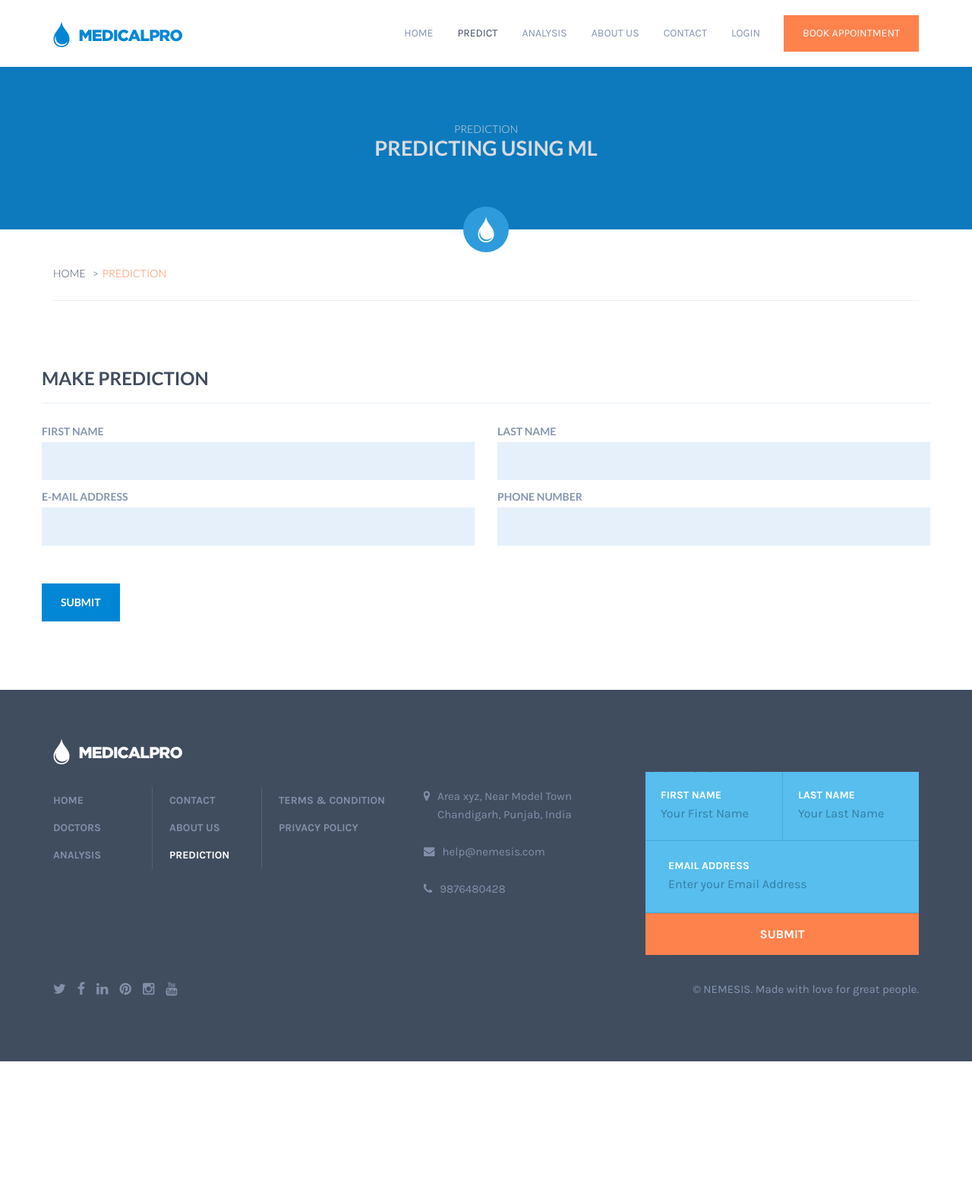
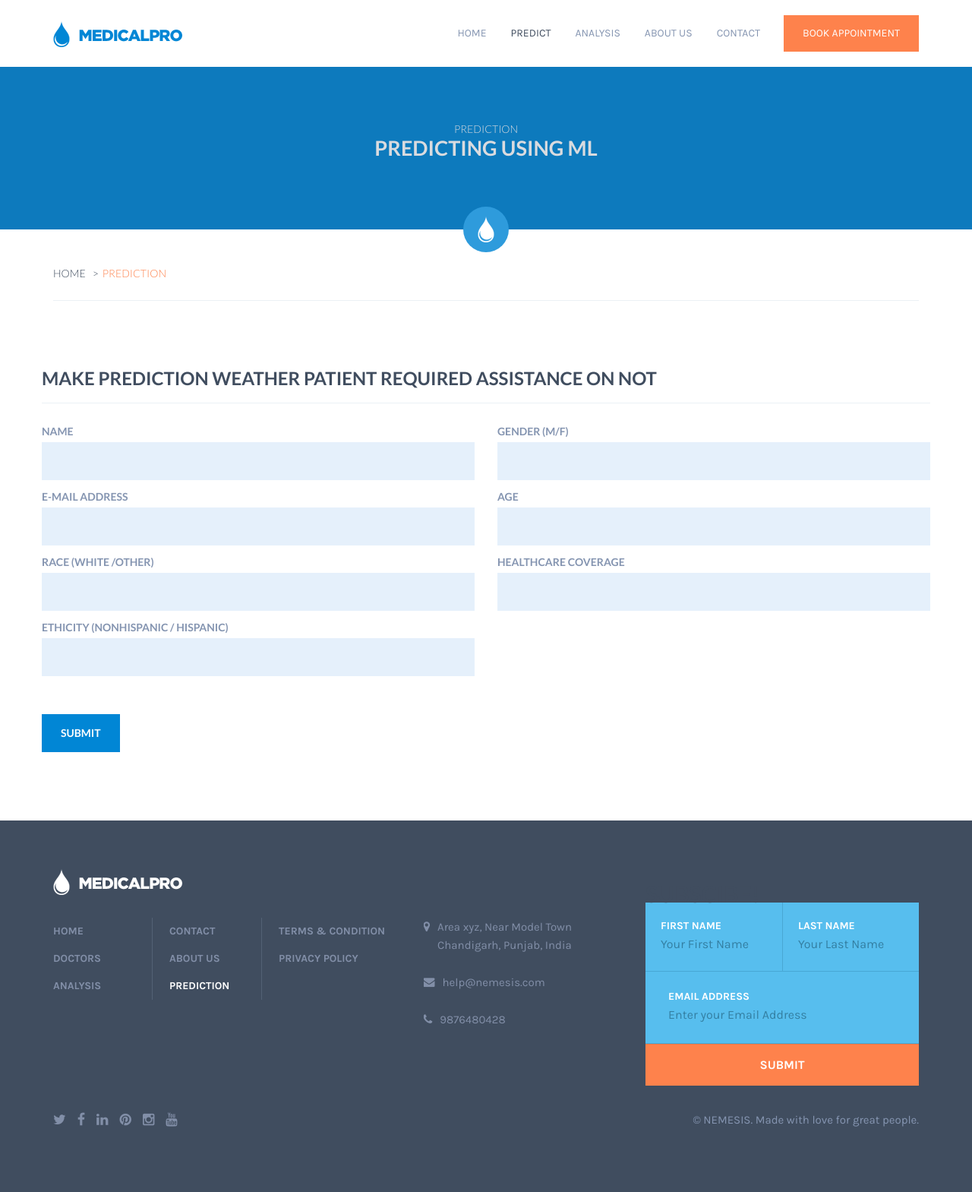
Before and after one commit to payaljindal/Nemesis, a Python web app: template flask/templates/predict.html in a window 1280 px wide. Shown: the whole page at 76% size. Before the commit the page ends 1397 px from the top, so only its background shows below. Run offline with Jinja, Linux system fonts and the light colour scheme; the template is opened without the code that fills it, so the values that code supplies are empty; some libraries are stand-ins or nearby versions.

Commit message:
Update predict.html

```diff
--- a/flask/templates/predict.html
+++ b/flask/templates/predict.html
@@ -71,7 +71,7 @@
             <div class="collapse navbar-collapse" id="main_nav">
                 <ul class="nav navbar-nav navbar-right">
                     <li class=" dropdown">
-                        <a href="/">Home</a>
+                        <a href="/index">Home</a>
                     </li>
                     <!-- <li class="dropdown">
                         <a href="#" class="dropdown-toggle" data-toggle="dropdown" role="button" aria-expanded="false">services</a>
@@ -84,7 +84,6 @@
                     <li><a href="/analysis">Analysis</a></li>
                     <li><a href="/about">About us</a></li>
                     <li><a href="/contact">contact</a></li>
-                    <li><a href="/login">Login</a></li>
                     <li class="hidden-xs book"><a href="#" data-toggle="modal" data-target="#appointmefnt_form_pop">book appointment</a></li>
                 </ul>
             </div><!-- /.navbar-collapse -->
@@ -119,48 +118,61 @@
         <div class="container">
             <div class="row">
                 <div class="contact_form_area">
-                    <h3 class="contact_section_title">Make Prediction</h3>
+                    <h3 class="contact_section_title">Make Prediction Weather Patient Required Assistance on not</h3>
                     <div class="contactForm row m0">
-                        <form action="https://themedesigner.in/demo/MedicalPRO/contact_process.php" class="row contact_form" id="contactForm">
+                        <form method="post" class="row contact_form">
                             <div class="row m0">
+
                                 <div class="col-sm-6">
                                     <div class="input-group">
-                                        <label for="contact_fname">First Name</label>
-                                        <input type="text" class="form-control" id="contact_fname" name="contact_fname">
+                                        <label for="contact_fname">Name</label>
+                                        <input type="text" class="form-control" id="contact_fname" name="name">
                                     </div>
                                     <div class="input-group">
                                         <label for="contact_femail">E-mail Address</label>
-                                        <input type="email" class="form-control" id="contact_femail" name="contact_femail">
+                                        <input type="email" class="form-control" id="contact_femail" name="email">
                                     </div>
                                 </div>
                                 <div class="col-sm-6">
                                     <div class="input-group">
-                                        <label for="contact_lname">Last Name</label>
-                                        <input type="text" class="form-control" id="contact_lname" name="contact_lname">
+                                        <label for="contact_lname">Gender (M/F)</label>
+                                        <input type="text" class="form-control" id="contact_lname" name="gender">
                                     </div>
                                     <div class="input-group">
-                                        <label for="contact_fphone">Phone Number</label>
-                                        <input type="tel" class="form-control" id="contact_fphone" name="contact_fphone">
+                                        <label for="contact_fphone">Age</label>
+                                        <input type="number" class="form-control" id="contact_fphone" name="age">
                                     </div>
                                 </div>
+                                <div class="col-sm-6">
+                                    <div class="input-group">
+                                        <label for="contact_lname">Race (White /Other)</label>
+                                        <input type="text" class="form-control" id="contact_lname" name="race">
+                                    </div>
+                                    <div class="input-group">
+                                        <label for="contact_fphone">Ethicity (Nonhispanic / Hispanic)</label>
+                                        <input type="text" class="form-control" id="contact_fphone" name="eth">
+                                    </div>
+                                </div>
+                                <div class="col-sm-6">
+                                    <div class="input-group">
+                                        <label for="contact_lname">Healthcare Coverage</label>
+                                        <input type="number" class="form-control" name="healthcare">
+                                    </div>
+                                </div>
+                                <div class="row m0">
+                                    <div class="col-sm-12">
+                                        <input type="submit" class="submit_btn" value="submit">
+                                        <span class="green textcenter">
+                                            {{msg}}
+                                        </span>
+                                    </div>
+                                </div>
+
                             </div>
 
-                            <div class="row m0">
-                                <div class="col-sm-12">
-                                    <input type="submit" class="submit_btn" value="submit">
-                                </div>
-                            </div>
+
                         </form>
-                        <div id="success">
-                            <span class="green textcenter">
-                                Your message was sent successfully! I will be in touch as soon as I can.
-                            </span>
-                        </div>
-                        <div id="error">
-                            <span>
-                                Something went wrong, try refreshing and submitting the form again.
-                            </span>
-                        </div>
+
                     </div>
                 </div>
             </div>
@@ -255,10 +267,10 @@
         </div>
     </footer>
 
-       <div class="modal fade" id="appointmefnt_form_pop" tabindex="-1" role="dialog" aria-labelledby="appointmefnt_form_pop">
+    <div class="modal fade" id="appointmefnt_form_pop" tabindex="-1" role="dialog" aria-labelledby="appointmefnt_form_pop">
         <div class="modal-dialog modal-sm" role="document">
-            <div class="modal-content form">
-                <form action="/MailMe" class="row m0 appointment_home_form2 form" method="post">
+            <div class="modal-content">
+                <form action="#" class="row m0 appointment_home_form2">
                         <button type="button" class="close" data-dismiss="modal" aria-label="Close">
                             <i class="fa fa-times-circle-o"></i>
                         </button>
@@ -267,40 +279,40 @@
                             <div class="row m0 input_row">
                                 <div class="col-sm-12 col-md-12 col-lg-6 p0">
                                     <label for="app_fname">First Name</label>
-                                    <input type="text" name="app_fname" class="form-control" id="app_fname" placeholder="Kartik" required>
+                                    <input type="text" class="form-control" id="app_fname" placeholder="Kartik">
                                 </div>
                                 <div class="col-sm-12 col-md-12 col-lg-6 p0">
                                     <label for="app_lname">Last Name</label>
-                                    <input type="text" class="form-control" name="app_lname" id="app_lname" placeholder="Arora" required>
+                                    <input type="text" class="form-control" id="app_lname" placeholder="Arora">
                                 </div>
                             </div>
                             <div class="row m0 input_row">
                                 <label for="app_email">Email Address</label>
-                                <input type="email" class="form-control" id="app_email" name="app_email"placeholder="kartik@gmail.com" required>
+                                <input type="email" class="form-control" id="app_email" placeholder="kartik@gmail.com">
                             </div>
                             <div class="row m0 input_row">
                                 <label for="app_phone">Phone Number</label>
-                                <input type="tel" class="form-control" id="app_phone" name="app_phone" placeholder="98732XXXXX" required>
+                                <input type="tel" class="form-control" id="app_phone" placeholder="98732XXXXX">
                             </div>
                             <div class="row m0 input_row">
                                 <label for="app_phone">Select Department</label> <br>  <br>
-                                    <select name="department_name" id="department_name" name="department_name"style="padding: 5px;width:100%;" required>
+                                    <select name="doctor_name" id="doctor_name" style="padding: 5px;width:100%;" >
                                         <option value="Department1">Department1</option>
                                         <option value="Department2">Department2</option>
                                         <option value="Department3">Department3</option>
                                         <option value="Department4">Department4</option>
                                     </select>
                             </div>
-                           <div class="row m0 input_row">
+                            <div class="row m0 input_row">
                                 <label for="app_date">Booking Date</label>
                                 <div class="input-append date">
-                                    <input type="text" class="form-control" name="date" id="app_date" name="app_date" placeholder="Select the Appointment Date">
+                                    <input type="text" class="form-control" name="date" id="app_date" placeholder="Select the Appointment Date">
                                     <span class="add-on"><i class="icon-th"></i></span>
                                 </div>
                             </div>
                             <div class="row m0 input_row">
                                 <label for="app_texts">Symptoms</label>
-                                <textarea  id="app_texts" class="form-control" name="app_texts" placeholder="Headache, fever and cold" required></textarea>
+                                <textarea  id="app_texts" class="form-control" placeholder="Headache, fever and cold"></textarea>
                             </div>
                             <input type="submit" class="form-control" value="book your appointment now">
                         </div>
@@ -311,7 +323,6 @@
             </div>
         </div>
     </div>
-
 
     <!--jQuery, Bootstrap and other vendor JS-->
 
```
